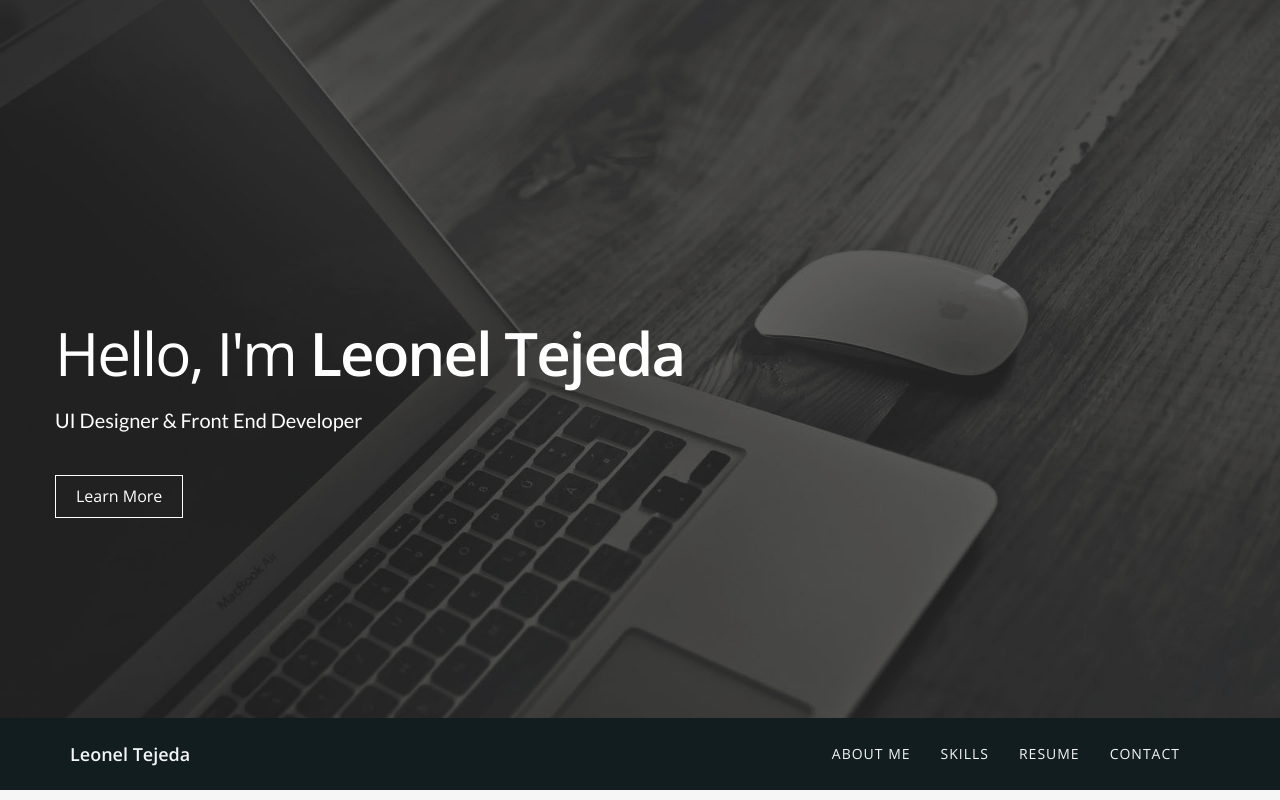
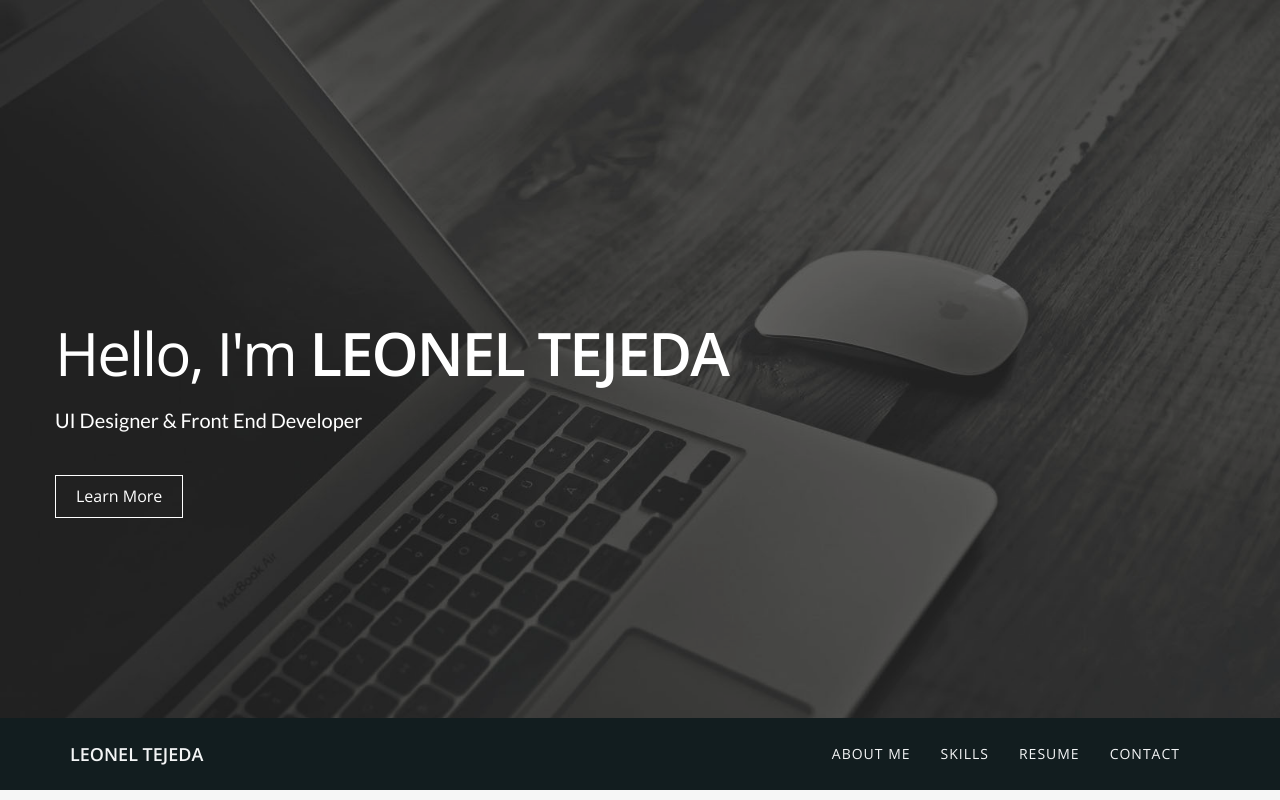
Before and after one commit to devbuilt/webisteLeonel, a plain HTML site: page index.html in a window 1280 px wide. Shown: the top 800 px of the page. Drawn offline with nearby package versions, Linux system fonts and the light colour scheme.

Commit message:
menu bar caps

```diff
--- a/index.html
+++ b/index.html
@@ -43,7 +43,7 @@
 			<div class="container">
 				<div class="row">
 					<div class="intro-text">
-						<h1>Hello, I'm <span class="name">Leonel Tejeda </span></h1>
+						<h1>Hello, I'm <span class="name">LEONEL TEJEDA</span></h1>
 						<p>UI Designer & Front End Developer</p>
 						<a href="#about" class="btn btn-default btn-lg page-scroll">Learn More</a> </div>
 				</div>
@@ -56,7 +56,7 @@
 			<div class="container">
 				<div class="navbar-header">
 					<button type="button" class="navbar-toggle" data-toggle="collapse" data-target=".navbar-main-collapse"> <i class="fa fa-bars"></i> </button>
-					<a class="navbar-brand page-scroll" href="#page-top">Leonel Tejeda</a> </div>
+					<a class="navbar-brand page-scroll" href="#page-top">LEONEL TEJEDA</a> </div>
 
 				<!-- Collect the nav links, forms, and other content for toggling -->
 				<div class="collapse navbar-collapse navbar-right navbar-main-collapse">
```
